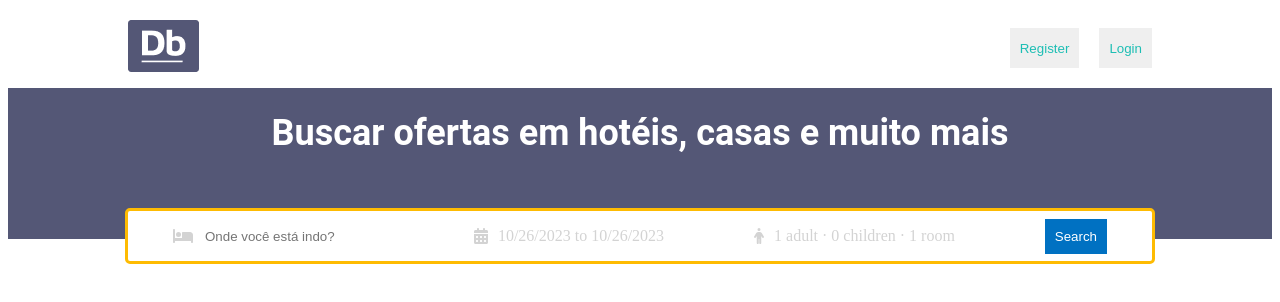
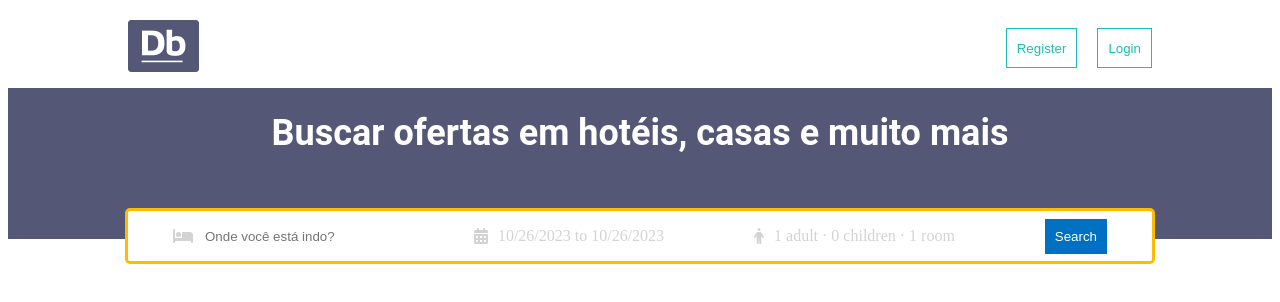
Before and after one commit to Ueber-James/PIHotelEPousada, a React (Vite) app in the folder PIHotelEPousada/: page / in a window 1280 px wide. Shown: the top 302 px of the page. Built offline with nearby package versions, Linux system fonts and the light colour scheme.

Commit message:
mudança da logo

```diff
--- a/PIHotelEPousada/src/components/navbar/Navbar.jsx
+++ b/PIHotelEPousada/src/components/navbar/Navbar.jsx
@@ -1,11 +1,12 @@
 import "../navbar/navbar.css"
 import Logo from "../../assets/logo1.png";
+
 
 function NavBar() {
   return (
     <div className="navbar">
     <div className="navContainer">
-      <span className="logo"><img src={Logo} alt="" /></span>
+      <span className="logo"><a href="../../pages/home/Home"><img src={Logo} alt="" /></a></span>
       <div className="navItems">
         <button className="navButton">Register</button>
         <button className="navButton">Login</button>
--- a/PIHotelEPousada/src/components/navbar/navbar.css
+++ b/PIHotelEPousada/src/components/navbar/navbar.css
@@ -26,5 +26,7 @@
   padding: 5px 10px;
   cursor: pointer;
   color: #1DBEB4;
+  border: 1px solid #1DBEB4;
+  background-color: #FFFFFF;
   ;
 }
```
